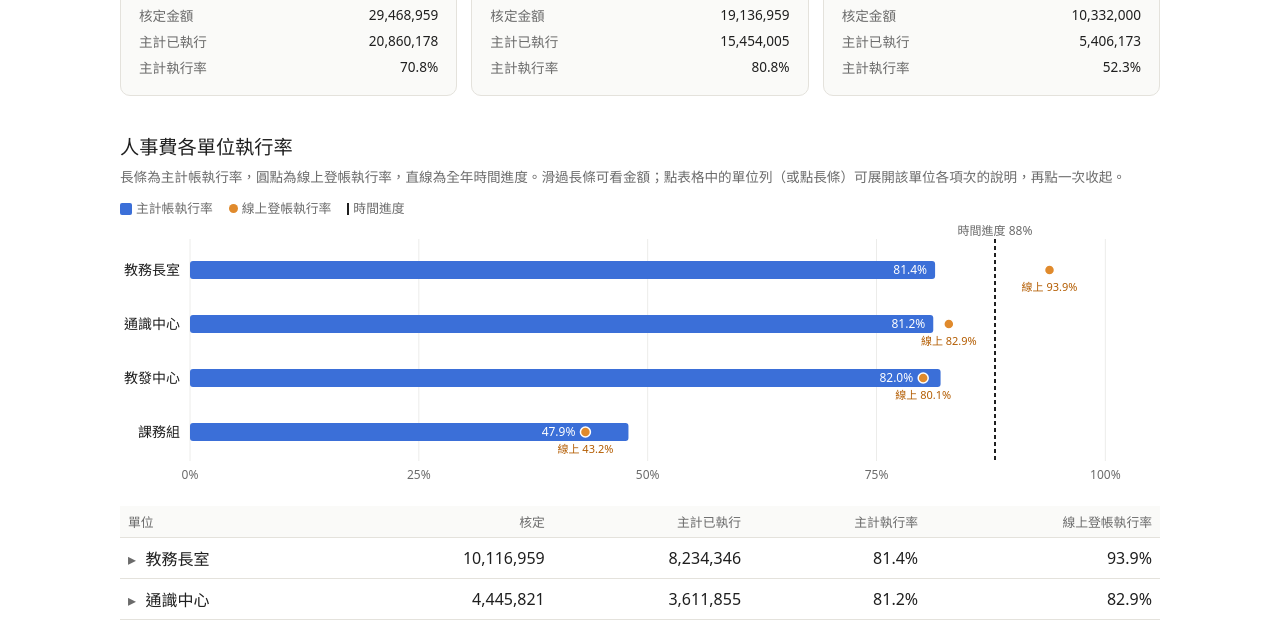
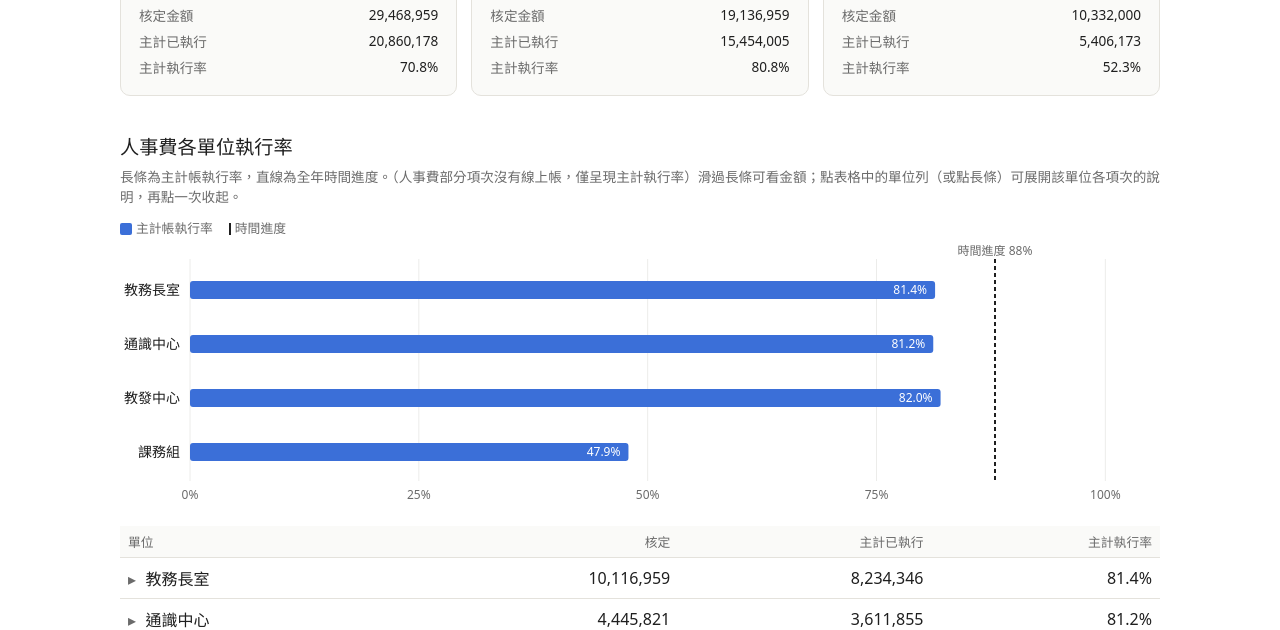
Before and after one commit to chinshihh-code/budget-dashboard, a plain HTML site: page index.html in a window 1280 px wide. Shown: the part 325-955 px from the top of the page. Drawn offline with Linux system fonts and the light colour scheme.

Commit message:
人事費 section: show 主計 rate only (no online-ledger figures)
Co-Authored-By: Claude Opus 5.5 <noreply@anthropic.com>
Claude-Session: https://claude.ai/code/session_016icD8mKvzntZGPYPYHfTp3

```diff
--- a/index.html
+++ b/index.html
@@ -95,12 +95,12 @@ details ul { font-size: .85rem; color: var(--muted); line-height: 1.8; padding-l
 
 <section id="units-p">
   <h2>人事費各單位執行率</h2>
-  <p class="note">長條為主計帳執行率，圓點為線上登帳執行率，直線為全年時間進度。滑過長條可看金額；點表格中的單位列（或點長條）可展開該單位各項次的說明，再點一次收起。</p>
-  <div class="legend"><span><i style="background:var(--s1)"></i>主計帳執行率</span><span><i class="dot" style="background:var(--s2)"></i>線上登帳執行率</span><span><i class="ref"></i>時間進度</span></div>
+  <p class="note">長條為主計帳執行率，直線為全年時間進度。（人事費部分項次沒有線上帳，僅呈現主計執行率）滑過長條可看金額；點表格中的單位列（或點長條）可展開該單位各項次的說明，再點一次收起。</p>
+  <div class="legend"><span><i style="background:var(--s1)"></i>主計帳執行率</span><span><i class="ref"></i>時間進度</span></div>
   <div class="chart" id="chart-p"></div>
   <div class="tbl-wrap" style="margin-top:14px">
     <table>
-      <thead><tr><th>單位</th><th class="n">核定</th><th class="n">主計已執行</th><th class="n">主計執行率</th><th class="n">線上登帳執行率</th></tr></thead>
+      <thead><tr><th>單位</th><th class="n">核定</th><th class="n">主計已執行</th><th class="n">主計執行率</th></tr></thead>
       <tbody id="rows-p"></tbody>
     </table>
   </div>
@@ -135,7 +135,7 @@ details ul { font-size: .85rem; color: var(--muted); line-height: 1.8; padding-l
   <ul>
     <li>執行率＝已執行金額 ÷ 學校核定金額。表格中執行率低於 60% 以紅字標示。</li>
     <li>主計帳執行率：依主計室傳票（主計帳）認列的已執行金額，為正式執行率。</li>
-    <li>線上登帳執行率：各單位在線上登帳表自行登記的金額。人事費一、五、七、八沒有線上帳，所以不列入線上執行率的計算。</li>
+    <li>線上登帳執行率：各單位在線上登帳表自行登記的金額，僅呈現於業務費。人事費部分項次沒有線上帳，人事費僅呈現主計執行率。</li>
     <li>時間進度：資料截止日在全年中的比例，用來對照執行進度是否落後。</li>
     <li>資料來源：<span id="srcnote"></span></li>
   </ul>
@@ -206,16 +206,17 @@ const svgEl = (tag, attrs = {}) => { const e = document.createElementNS(NS, tag)
 
 function drawChart(cat, boxId) {
   const box = document.getElementById(boxId);
+  const showOnline = cat !== '人事費';
   box.replaceChildren();
   const rows = unitRows(cat);
   const W = Math.max(box.clientWidth, 280), rowH = 54, top = 22, bottom = 26, H = top + rows.length * rowH + bottom, barH = 18;
-  const svg = svgEl('svg', { width: '100%', height: H, viewBox: `0 0 ${W} ${H}`, role: 'img', 'aria-label': `各單位${cat}主計帳與線上登帳執行率長條圖，含全年時間進度參考線` });
+  const svg = svgEl('svg', { width: '100%', height: H, viewBox: `0 0 ${W} ${H}`, role: 'img', 'aria-label': `各單位${cat}${showOnline ? '主計帳與線上登帳' : '主計帳'}執行率長條圖，含全年時間進度參考線` });
   box.append(svg);
   const probe = svgEl('text', { class: 'lab' }); svg.append(probe);
   let labW = 0; for (const r of rows) { probe.textContent = r.單位; labW = Math.max(labW, probe.getComputedTextLength()); }
   probe.setAttribute('class', 'val'); probe.textContent = '100.0%'; const valW = probe.getComputedTextLength() || 44; probe.remove();
   const left = labW + 14, right = valW + 14;
-  const maxV = Math.max(100, ...rows.map((r) => Math.max(r.執行率, r.線上執行率 ?? 0)));
+  const maxV = Math.max(100, ...rows.map((r) => Math.max(r.執行率, showOnline ? (r.線上執行率 ?? 0) : 0)));
   const x = (v) => left + (W - right - left) * v / maxV;
   const ticks = W < 420 ? [0, 50, 100] : [0, 25, 50, 75, 100];
   for (const t of ticks) {
@@ -231,26 +232,27 @@ function drawChart(cat, boxId) {
     const cy = rowH / 2 - 2;
     const lab = svgEl('text', { class: 'lab', x: left - 10, y: cy, dy: '0.35em', 'text-anchor': 'end' }); lab.textContent = r.單位; g.append(lab);
     g.append(svgEl('rect', { x: x(0), y: cy - barH / 2, height: barH, rx: 3, width: Math.max(0, x(r.執行率) - x(0)), fill: r.執行率 > 100 ? 'var(--bad)' : 'var(--s1)' }));
-    if (r.線上執行率 !== null) g.append(svgEl('circle', { cx: x(r.線上執行率), cy, r: 5, fill: 'var(--s2)', stroke: 'var(--bg)', 'stroke-width': 1.5 }));
+    if (showOnline && r.線上執行率 !== null) g.append(svgEl('circle', { cx: x(r.線上執行率), cy, r: 5, fill: 'var(--s2)', stroke: 'var(--bg)', 'stroke-width': 1.5 }));
     // 主計：寫在藍色長條內部尾端（白字），一定在長條範圍內；長條太短才放在長條右側
     const barEnd = x(r.執行率);
     const inside = barEnd - x(0) >= valW + 16;
     let vx = inside ? barEnd - 8 : barEnd + 8, vy = cy;
-    if (inside && r.線上執行率 !== null) {
+    if (showOnline && inside && r.線上執行率 !== null) {
       const dx = x(r.線上執行率);
       if (dx > barEnd - valW - 16 && dx < barEnd + 6) vx = Math.min(barEnd - 8, dx - 10);
     }
-    if (!inside && r.線上執行率 !== null) { const dx = x(r.線上執行率); if (dx > barEnd - 6 && dx < barEnd + valW + 14) vy = cy - barH / 2 - 6; }
+    if (showOnline && !inside && r.線上執行率 !== null) { const dx = x(r.線上執行率); if (dx > barEnd - 6 && dx < barEnd + valW + 14) vy = cy - barH / 2 - 6; }
     const val = svgEl('text', { class: inside ? 'val in' : 'val', x: vx, y: vy, dy: '0.35em', 'text-anchor': inside ? 'end' : 'start' }); val.textContent = pct(r.執行率); g.append(val);
     // 線上：橙字，放在黃點正下方
-    if (r.線上執行率 !== null) {
+    if (showOnline && r.線上執行率 !== null) {
       const ov = svgEl('text', { class: 'oval', x: x(r.線上執行率), y: cy + barH / 2 + 12, 'text-anchor': 'middle' }); ov.textContent = '線上 ' + pct(r.線上執行率); g.append(ov);
     }
     const hit = svgEl('rect', { x: 0, y: 0, width: W, height: rowH, fill: 'transparent' }); g.append(hit);
     const line = (k, v) => { const d = el('div'); d.append(el('span', { class: 'k' }, k + '　'), document.createTextNode(v)); return d; };
     const show = (ev) => {
       const b = el('div', {}, r.單位); b.style.fontWeight = '500';
-      tip.replaceChildren(b, line('核定', fmt(r.核定)), line('主計已執行', `${fmt(r.主計)}（${pct(r.執行率)}）`), line('線上登帳', r.線上執行率 === null ? '—' : pct(r.線上執行率)));
+      tip.replaceChildren(b, line('核定', fmt(r.核定)), line('主計已執行', `${fmt(r.主計)}（${pct(r.執行率)}）`));
+      if (showOnline) tip.append(line('線上登帳', r.線上執行率 === null ? '—' : pct(r.線上執行率)));
       tip.hidden = false;
       const rect = box.getBoundingClientRect();
       const mx = ev.clientX - rect.left, my = ev.clientY - rect.top;
@@ -273,7 +275,7 @@ function unitDetail(cat, unit) {
     const n = el('div', { class: 'it-n' });
     n.append('核定 ', el('b', {}, fmt(r.核定)), '｜主計已執行 ', el('b', {}, fmt(r.主計)), '｜主計執行率 ');
     n.append(el('b', { class: rateClass(rt) }, pct(rt)));
-    if (r.線上 !== null) { const ro = rate(r.線上, r.核定); n.append('｜線上登帳 ', el('b', { class: rateClass(ro) }, pct(ro))); }
+    if (cat !== '人事費' && r.線上 !== null) { const ro = rate(r.線上, r.核定); n.append('｜線上登帳 ', el('b', { class: rateClass(ro) }, pct(ro))); }
     it.append(n, el('div', { class: 'it-s' }, SUMMARY[r.項次] || ''));
     box.append(it);
   }
@@ -284,7 +286,7 @@ function toggleUnit(tr, cat, unit, forceOpen) {
   if (open && !forceOpen) { tr.classList.remove('open'); tr.setAttribute('aria-expanded', 'false'); tr.nextElementSibling?.remove(); return; }
   if (open) return;
   tr.classList.add('open'); tr.setAttribute('aria-expanded', 'true');
-  const d = el('tr', { class: 'drow' }); const td = el('td', { colspan: '5' });
+  const d = el('tr', { class: 'drow' }); const td = el('td', { colspan: cat === '人事費' ? '4' : '5' });
   td.append(unitDetail(cat, unit)); d.append(td); tr.after(d);
 }
 function openUnit(cat, unit) {
@@ -299,8 +301,8 @@ function drawUnitTable(cat, tbId) {
   for (const r of unitRows(cat)) {
     const tr = el('tr', { class: 'urow', tabindex: '0', role: 'button', 'aria-expanded': 'false', 'data-cat': cat, 'data-unit': r.單位 });
     tr.append(el('td', {}, r.單位), el('td', { class: 'n' }, fmt(r.核定)), el('td', { class: 'n' }, fmt(r.主計)),
-      el('td', { class: 'n ' + rateClass(r.執行率) }, pct(r.執行率)),
-      el('td', { class: 'n ' + (r.線上執行率 === null ? '' : rateClass(r.線上執行率)) }, r.線上執行率 === null ? '—' : pct(r.線上執行率)));
+      el('td', { class: 'n ' + rateClass(r.執行率) }, pct(r.執行率)));
+    if (cat !== '人事費') tr.append(el('td', { class: 'n ' + (r.線上執行率 === null ? '' : rateClass(r.線上執行率)) }, r.線上執行率 === null ? '—' : pct(r.線上執行率)));
     tr.addEventListener('click', () => toggleUnit(tr, cat, r.單位));
     tr.addEventListener('keydown', (e) => { if (e.key === 'Enter' || e.key === ' ') { e.preventDefault(); toggleUnit(tr, cat, r.單位); } });
     tb.append(tr);
```
